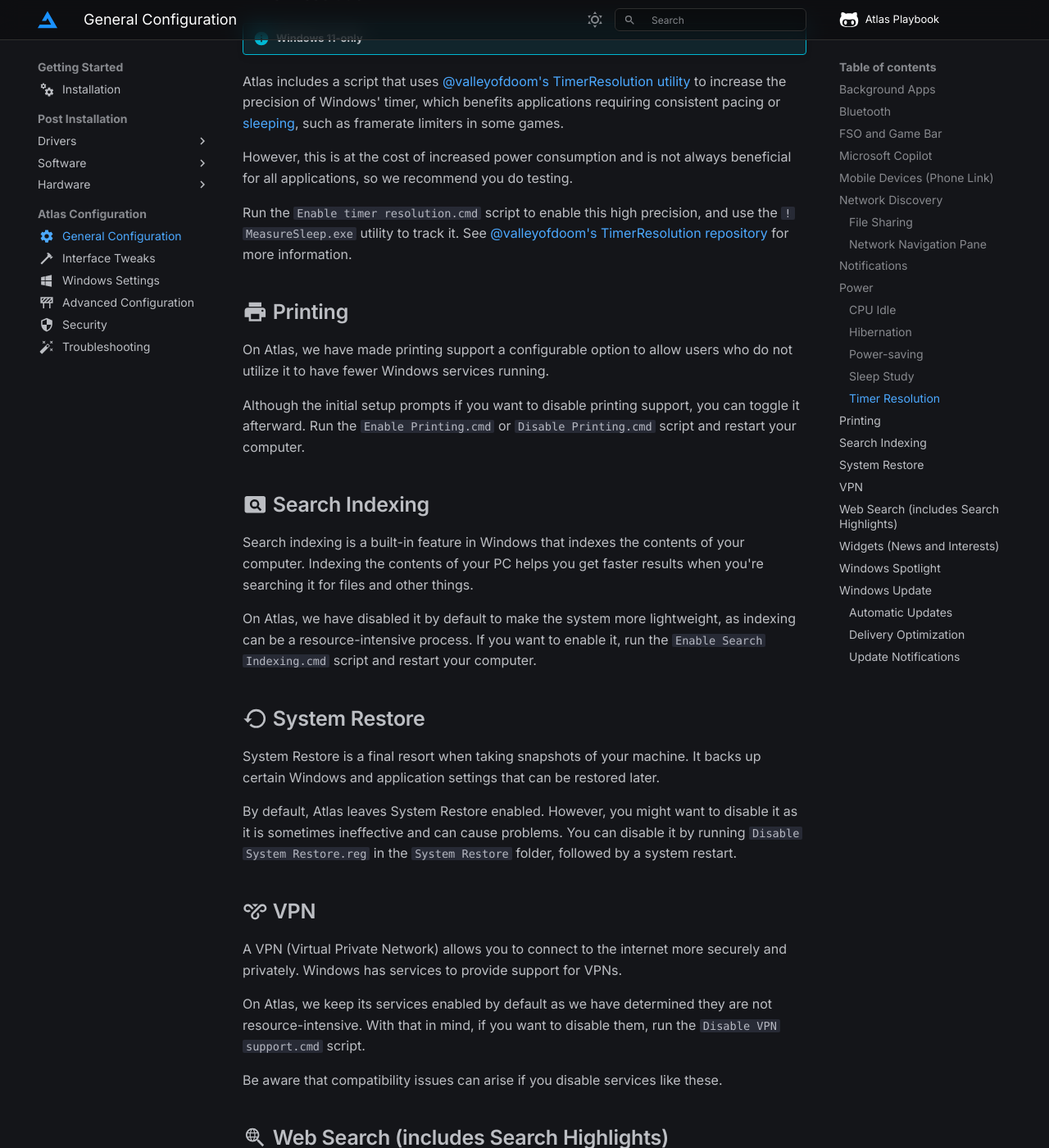
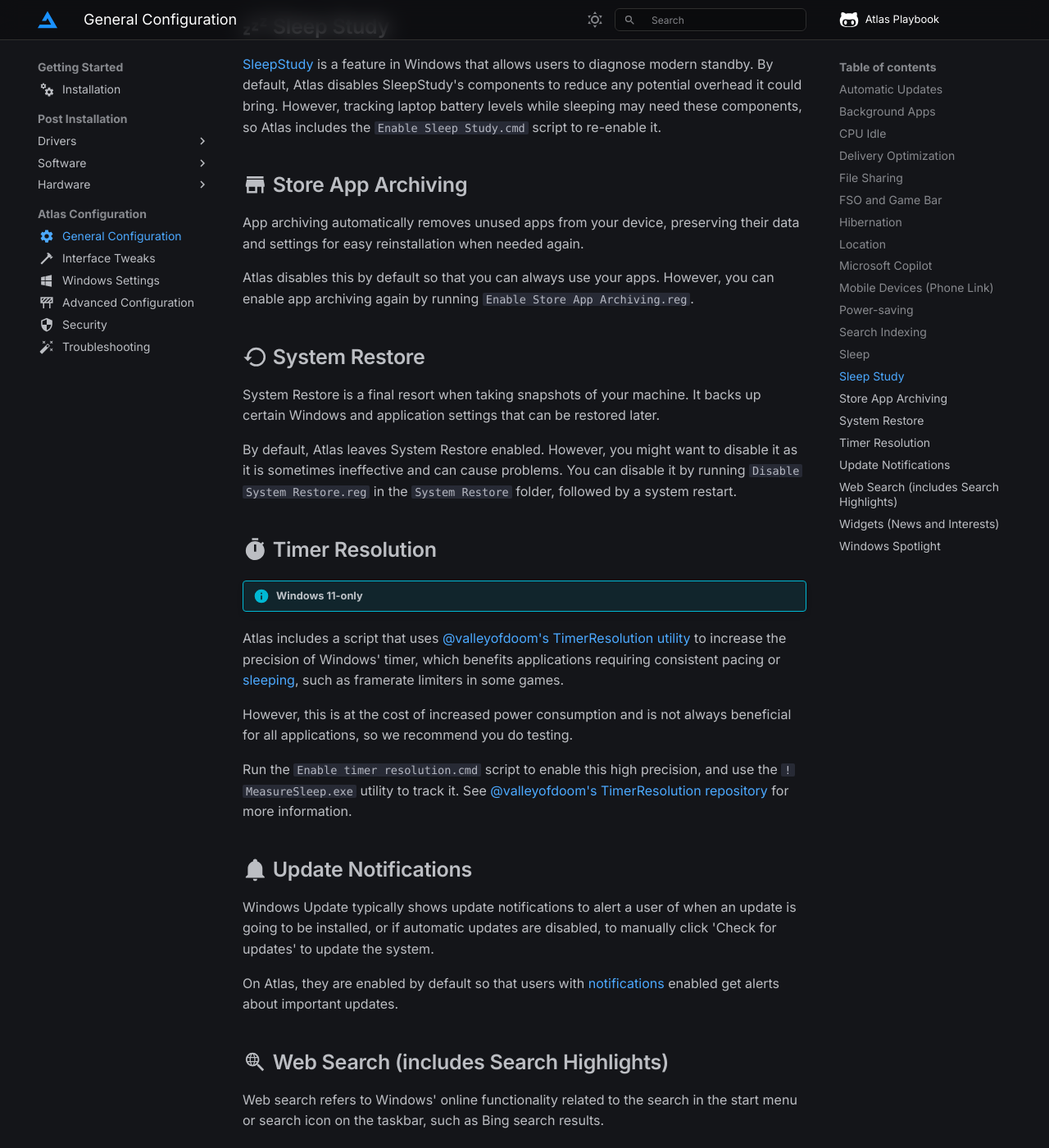
Before and after one commit to Atlas-OS/docs, an MkDocs documentation site: the page built from docs/getting-started/post-installation/atlas-folder/general-configuration.md, in a window 1280 px wide and 1400 px high, scrolled down 4373 px. Shown: the whole window at 82% size. Built offline with MkDocs 1.6.1 and Material for MkDocs 9.7.7, drawn with Linux system fonts in a browser that asks for light colours; some web fonts are replaced; comment, search, counter and statistics services are not loaded; some of the changed text lies outside the part shown.

Commit message:
feat(v0.4.5): update general config to match

```diff
--- a/docs/getting-started/post-installation/atlas-folder/general-configuration.md
+++ b/docs/getting-started/post-installation/atlas-folder/general-configuration.md
@@ -15,17 +15,40 @@ For more configuration options, check:
 
 Each section here corresponds to a sub-folder in the `3. General Configuration` directory located in the Atlas folder, which you can find in the Start Menu or on the desktop. Check out [our guide to restore the Atlas folder](../../../general-faq/atlas-folder-missing.md) if you can't find it.
 
+
+## :material-update: Automatic Updates
+
+Automatic Windows Updates automatically download and install security and other updates to your computer.
+
+On Atlas, they are disabled by default, as [update notifications](#update-notifications) should notify users of critical updates without interrupting their work. However, this is fundamentally a decrease in security for convenience, and it is an overall personal preference. If you keep them disabled, remember to install updates occasionally for security.
+
+Run the `Enable Automatic Updates.reg` file to enable automatic updates.
+
 ## :material-application: Background Apps
 
 By default, Atlas disables background apps in Windows. However, you may need to enable this for games like Sea of Thieves or specific apps with background notifications. To enable background apps, run `Enable Background Apps.reg` and restart.
 
-## :material-bluetooth: Bluetooth
+## :material-run-fast: CPU Idle
 
-On Atlas, we have made Bluetooth support a configurable option to allow users who do not use the feature to have fewer running Windows services.
+!!! danger "Read first"
+    Disabling CPU idle on systems where [hyper-threading](https://www.intel.com/content/www/us/en/gaming/resources/hyper-threading.html) or [SMT](https://www.wepc.com/cpu/faq/what-does-smt-mean-what-is-smt-multithreading-explained/) is enabled will cause a major drop in performance. You can't use the script below if Atlas detects that either is enabled.
 
-Although the initial setup prompts if you want to disable Bluetooth support, you can toggle it afterward. Run the `Enable Bluetooth.cmd` or `Disable Bluetooth.cmd` script and restart your computer.
+    Remember that disabling idle will likely cause more power usage and increased temperatures.
+    Therefore, it is not recommended to disable idle if you leave your PC running for extended durations, have inadequate cooling, uncontrolled voltages or a laptop.
 
-Remember that you may need to install drivers for Bluetooth to work. [View our guide here](../../../general-faq/bluetooth-compatibility.md).
+Disabling idle should theoretically increase performance as it forces the CPU to operate at [C-State 0](https://learn.microsoft.com/en-us/previous-versions/windows/desktop/xperf/p-states-and-c-states), which prevents the CPU clocks from constantly fluctuating and eliminates the latency penalty introduced from restoring and transitioning to a higher C-State.
+
+You can use the `Disable Idle.cmd` script to disable idle, or the `Enable Idle (default).cmd` to enable it. Additionally, you can add a toggle to disable idle on the desktop by running the `Add Idle Toggle in Desktop Context Menu.reg` file.
+
+## :material-laptop: Delivery Optimization
+
+Delivery Optimization helps speed up Windows Updates by sharing the data via other Windows machines on your local network. We've disabled this to reduce background network usage. If you wish to enable this, run the `Enable Delivery Optimization.reg` file.
+
+## :material-share: File Sharing
+
+File sharing allows sending files across your local network to other Windows devices, and it's a part of network discovery.
+
+File sharing is disabled by default on Windows. However, you can only use it on Atlas by running the `Enable File Sharing.cmd` script.
 
 ## :material-gamepad: FSO and Game Bar
 
@@ -40,6 +63,18 @@ Remember that you may need to install drivers for Bluetooth to work. [View our g
 Game Bar is a built-in feature in Windows that can record your screen, take screenshots, show performance information, and more. It relies on [Fullscreen Optimizations](https://devblogs.microsoft.com/directx/demystifying-full-screen-optimizations/), which is shortened to FSO.
 
 Atlas enables both Game Bar and FSO support by default. However, if you want to use [Fullscreen Exclusive](https://wiki.special-k.info/en/SwapChain) instead, run `Disable FSO & Game Bar Support.reg`, which should allow you to use Fullscreen Exclusive in supported games. Remember that specific games might still require the **Disable full-screen optimizations** compatibility option.
+
+## :material-harddisk: Hibernation
+
+Hibernate essentially puts your computer to sleep, but instead of saving your running applications to your RAM, it saves them to your drive. This allows your computer to turn off entirely, meaning hibernation mode uses no power. Once the computer is powered back on, it will resume everything you left off.
+
+Hibernation is disabled by default due to excess storage used for a hibernation file, but you can enable it by running the `Enable Hibernation.cmd` script.
+
+## :material-compass: Location
+
+Microsoft's location service enables Windows devices to pinpoint their exact geographic location, allowing apps to provide location-based features such as navigation.
+
+Atlas disables location by default due to it often not being needed, but you can enable it by running the `Enable Location.cmd` script.
 
 ## :material-chat-processing: Microsoft Copilot
 
@@ -56,64 +91,42 @@ By default, Atlas disables Copilot as it is seen as an annoyance to most users a
 
 By default, Atlas disables this Settings page as it conflicts with some policies. Run the `Enable Mobile Device Settings.cmd` script to enable it again.
 
-## :material-network: Network Discovery
-
-Network discovery is a built-in feature in Windows that discovers other computers on your network.
-
-On Atlas, we keep its services enabled by default as we have determined they are not resource-intensive. With that in mind, if you want to disable them, run the `Disable Network Discovery Services.cmd` script and restart.
-
-Be aware that compatibility issues can arise if you disable services like these.
-
-### File Sharing
-
-File sharing allows sending files across your local network to other Windows devices, and it's a part of network discovery.
-
-File sharing is disabled by default on Windows. However, you can only use it on Atlas by running the `Enable File Sharing.cmd` script.
-
-### Network Navigation Pane
-
-The network navigation pane is in the File Explorer sidebar labeled 'Network,' allowing you to view other devices on your local network.
-
-Atlas disables the network navigation pane by default, but if you want to see the network pane, run the `User Network Navigation Pane choice.reg` file, restart your computer, right-click the File Explorer sidebar, and check the box to enable it.
-
-## :material-exclamation-thick: Notifications
-
-On Atlas, we have made notification support a configurable option to allow users who do not want the feature to have fewer Windows services running.
-
-Although the initial setup prompts if you want to disable notification support, you can toggle it afterward. Run the `Enable Notifications.cmd` or `Disable Notifications.cmd` script and restart your computer.
-
-## :material-power-plug: Power
-
-### CPU Idle
-
-!!! danger "Hyper-threading/SMT and power usage warning"
-    Disabling CPU idle on systems where [hyper-threading](https://www.intel.com/content/www/us/en/gaming/resources/hyper-threading.html) or [SMT](https://www.wepc.com/cpu/faq/what-does-smt-mean-what-is-smt-multithreading-explained/) is enabled will cause a major drop in performance. You can't use the script below if Atlas detects that either is enabled.
-
-    Remember that disabling idle will likely cause more power usage and increased temperatures.
-    Therefore, it is not recommended to disable idle if you leave your PC running for extended durations, have inadequate cooling, uncontrolled voltages or a laptop.
-
-
-Disabling idle should theoretically increase performance as it forces the CPU to operate at [C-State 0](https://learn.microsoft.com/en-us/previous-versions/windows/desktop/xperf/p-states-and-c-states), which prevents the CPU clocks from constantly fluctuating and eliminates the latency penalty introduced from restoring and transitioning to a higher C-State.
-
-You can use the `Disable Idle.cmd` script to disable idle, or the `Enable Idle (default).cmd` to enable it. Additionally, you can add a toggle to disable idle on the desktop by running the `Add Idle Toggle in Desktop Context Menu.reg` file.
-
-### Hibernation
-
-Hibernate essentially puts your computer to sleep, but instead of saving your running applications to your RAM, it saves them to your drive. This allows your computer to turn off entirely, meaning hibernation mode uses no power. Once the computer is powered back on, it will resume everything you left off.
-
-Hibernation is disabled by default due to excess storage used for a hibernation file, but you can enable it by running the `Enable Hibernation.cmd` script.
-
-### Power-saving
+## :material-tree: Power-saving
 
 This folder's scripts control multiple power-saving aspects, such as the power scheme and device power saving. Disabling power-saving increases power consumption and idle temperatures but can improve responsiveness and performance.
 
 Although the initial setup prompts if you want to disable power-saving, you can toggle it afterward. Run `Default Power-saving.cmd` or `Disable Power-saving.cmd` script and restart your computer.
 
-### Sleep Study
+## :material-card-search: Search Indexing
+
+Search indexing is a built-in feature in Windows that indexes the contents of your computer. Indexing the contents of your PC helps you get faster results when you're searching it for files and other things.
+
+On Atlas, we have made indexing not search in your files to make the system more lightweight by default, as indexing can be a resource-intensive process. However, if you want to enable all indexing, run the `Enable Search Indexing.cmd` script and restart your computer.
+
+## :material-power-sleep: Sleep
+
+Sleep mode is a feature that puts your device into a state that keeps your work in memory while using very little power, so you can easily and quickly resume what you were doing later.
+
+Atlas enables sleep mode by default. However, some users might want to disable it to use hibernation only, or for other purposes. You can disable sleep by running the `Disable Sleep.cmd` script.
+
+## :material-sleep: Sleep Study
 
 [SleepStudy](https://learn.microsoft.com/en-us/windows-hardware/design/device-experiences/modern-standby-sleepstudy) is a feature in Windows that allows users to diagnose modern standby. By default, Atlas disables SleepStudy's components to reduce any potential overhead it could bring. However, tracking laptop battery levels while sleeping may need these components, so Atlas includes the `Enable Sleep Study.cmd` script to re-enable it.
 
-### Timer Resolution
+## :material-store: Store App Archiving
+
+App archiving automatically removes unused apps from your device, preserving their data and settings for easy reinstallation when needed again.
+
+Atlas disables this by default so that you can always use your apps. However, you can enable app archiving again by running `Enable Store App Archiving.reg`.
+
+## :material-restore: System Restore
+
+System Restore is a final resort when taking snapshots of your machine. It backs up certain Windows and application settings that can be restored later.
+
+By default, Atlas leaves System Restore enabled. However, you might want to disable it as it is sometimes ineffective and can cause problems.
+You can disable it by running `Disable System Restore.reg` in the `System Restore` folder, followed by a system restart.
+
+## :material-timer: Timer Resolution
 
 !!! info "Windows 11-only"
 
@@ -123,32 +136,11 @@ However, this is at the cost of increased power consumption and is not always be
 
 Run the `Enable timer resolution.cmd` script to enable this high precision, and use the `! MeasureSleep.exe` utility to track it. See [@valleyofdoom's TimerResolution repository](https://github.com/valleyofdoom/TimerResolution#timerresolution) for more information.
 
-## :material-printer: Printing
+## :material-bell: Update Notifications
 
-On Atlas, we have made printing support a configurable option to allow users who do not utilize it to have fewer Windows services running.
+Windows Update typically shows update notifications to alert a user of when an update is going to be installed, or if automatic updates are disabled, to manually click 'Check for updates' to update the system.
 
-Although the initial setup prompts if you want to disable printing support, you can toggle it afterward. Run the `Enable Printing.cmd` or `Disable Printing.cmd` script and restart your computer.
-
-## :material-card-search: Search Indexing
-
-Search indexing is a built-in feature in Windows that indexes the contents of your computer. Indexing the contents of your PC helps you get faster results when you're searching it for files and other things.
-
-On Atlas, we have disabled it by default to make the system more lightweight, as indexing can be a resource-intensive process. If you want to enable it, run the `Enable Search Indexing.cmd` script and restart your computer.
-
-## :material-restore: System Restore
-
-System Restore is a final resort when taking snapshots of your machine. It backs up certain Windows and application settings that can be restored later.
-
-By default, Atlas leaves System Restore enabled. However, you might want to disable it as it is sometimes ineffective and can cause problems.
-You can disable it by running `Disable System Restore.reg` in the `System Restore` folder, followed by a system restart.
-
-## :material-vpn: VPN
-
-A VPN (Virtual Private Network) allows you to connect to the internet more securely and privately. Windows has services to provide support for VPNs.
-
-On Atlas, we keep its services enabled by default as we have determined they are not resource-intensive. With that in mind, if you want to disable them, run the `Disable VPN support.cmd` script.
-
-Be aware that compatibility issues can arise if you disable services like these.
+On Atlas, they are enabled by default so that users with [notifications](#notifications) enabled get alerts about important updates.
 
 ## :material-search-web: Web Search (includes Search Highlights)
 
@@ -172,23 +164,3 @@ By default, Atlas disables Widgets or News and Interests because it is seen as a
 Windows Spotlight is a feature included with Windows 10 and 11, which downloads images and advertisements from Bing and displays them as background wallpapers on the lock screen or desktop.
 
 By default, Atlas disables it as Atlas has its theme, and the feature raises privacy concerns for some users. To enable it, run the `Windows Spotlight.reg` file and restart your computer.
-
-## :material-update: Windows Update
-
-### Automatic Updates
-
-Automatic Windows Updates automatically download and install security and other updates to your computer.
-
-On Atlas, they are disabled by default, as [update notifications](#update-notifications) should notify users of critical updates without interrupting their work. However, this is fundamentally a decrease in security for convenience, and it is an overall personal preference. If you keep them disabled, remember to install updates occasionally for security.
-
-Run the `Enable Automatic Updates.reg` file to enable automatic updates.
-
-### Delivery Optimization
-
-Delivery Optimization helps speed up Windows Updates by sharing the data via other Windows machines on your local network. We've disabled this to reduce background network usage. If you wish to enable this, run the `Enable Delivery Optimization.reg` file.
-
-### Update Notifications
-
-Windows Update typically shows update notifications to alert a user of when an update is going to be installed, or if automatic updates are disabled, to manually click 'Check for updates' to update the system.
-
-On Atlas, they are enabled by default so that users with [notifications](#notifications) enabled get alerts about important updates.
```
